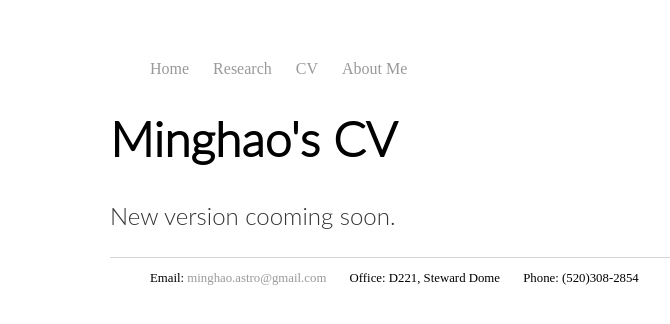
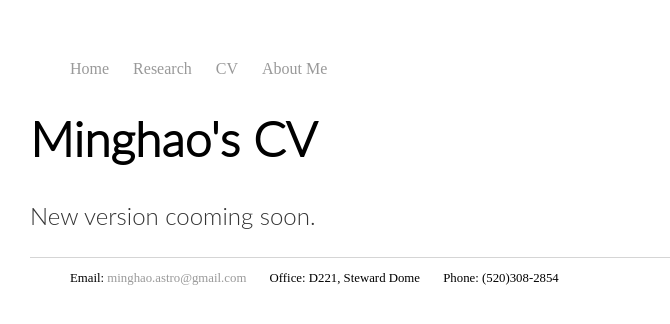
Before and after one commit to JianiDing/JianiDing.github.io, a Jekyll site: the page built from CV/index.html, in a window 1280 px wide. Shown: the top 324 px of the page, without its empty margins (210-880 px from the left). Built offline with Jekyll 4.4.1, drawn with Linux system fonts in a browser that asks for light colours.

Commit message:
Update main.css

```diff
--- a/css/main.css
+++ b/css/main.css
@@ -1,6 +1,6 @@
 body {
     margin: 60px auto;
-    width: 50%;
+    width: 800px;
     background-size: cover;
         -webkit-background-size: cover;
         -moz-background-size: cover;
```
